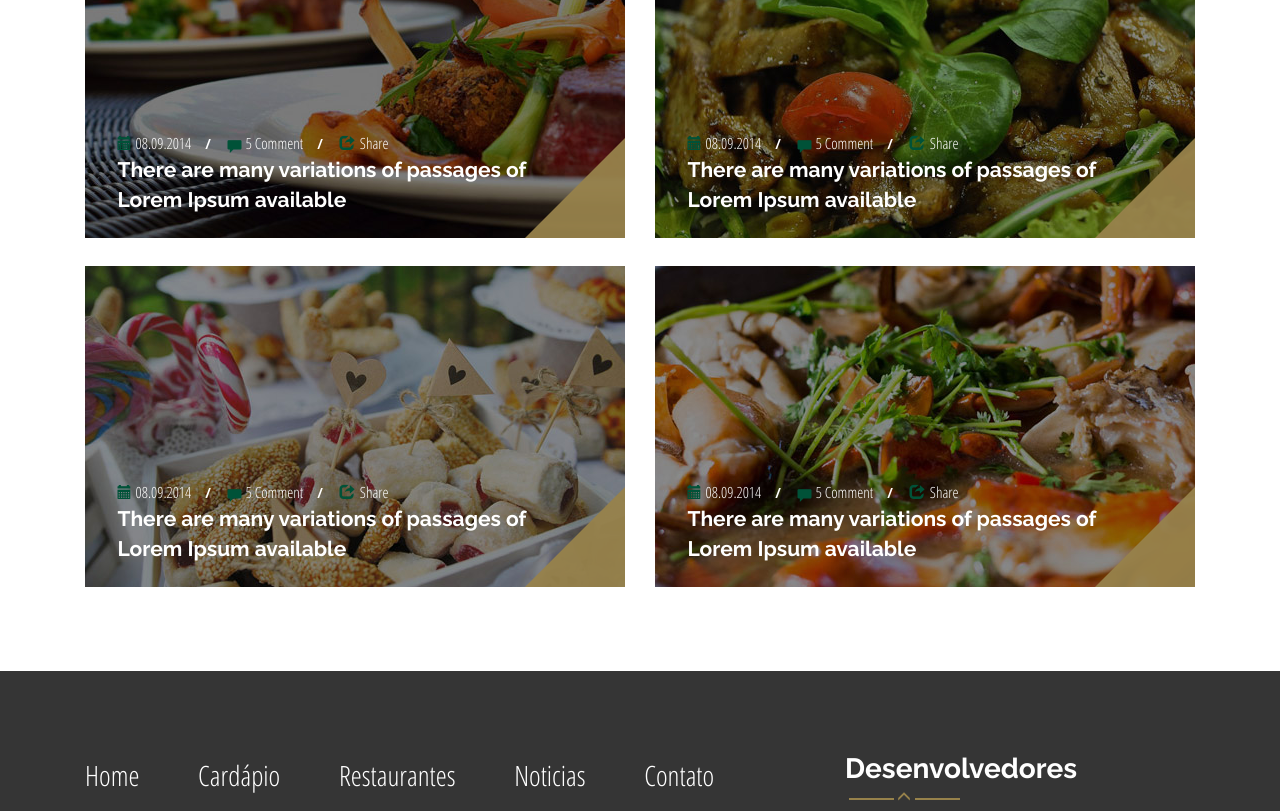
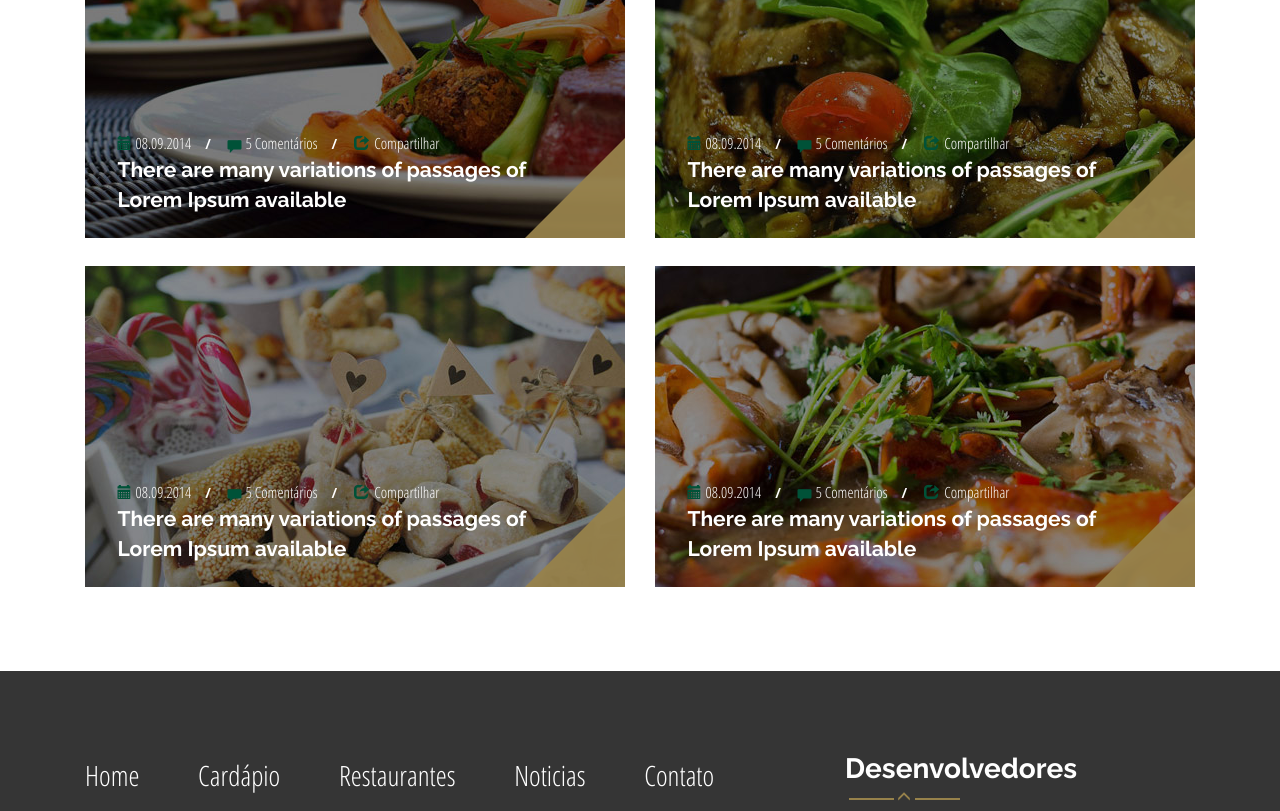
Before and after one commit to emanuelibiapino/las-vegans, a plain HTML site: page index.html in a window 1280 px wide. Shown: the part 2540-3351 px from the top of the page. Drawn offline with Linux system fonts and the light colour scheme.

Commit message:
mais atualizações

```diff
--- a/index.html
+++ b/index.html
@@ -59,7 +59,7 @@ Smartphone Compatible web template, free webdesigns for Nokia, Samsung, LG, Sony
 						<li><a class="active" href="index.html">Home</a></li>
 						<li><a  href="menu.html">Cardápio</a></li>
 						<li><a  href="blog.html">Restaurantes</a></li>
-						<li><a  href="events.html">Events</a></li>
+						<li><a  href="events.html">Noticias</a></li>
 						<li><a  href="contact.html">Contato</a></li>
 					</ul>
 				</div>
@@ -214,8 +214,8 @@ Smartphone Compatible web template, free webdesigns for Nokia, Samsung, LG, Sony
 								<div class=" news-bottom2">
 									<ul class="grid-news">
 										<li><span><i class="glyphicon glyphicon-calendar"> </i>08.09.2014</span><b>/</b></li>
-										<li><span><i class="glyphicon glyphicon-comment"> </i>5 Comment</span><b>/</b></li>
-										<li><span><i class="glyphicon glyphicon-share"> </i>Share</span></li>
+										<li><span><i class="glyphicon glyphicon-comment"> </i>5 Comentários</span><b>/</b></li>
+										<li><span><i class="glyphicon glyphicon-share"> </i>Compartilhar</span></li>
 									</ul>
 									<p>There are many variations of passages of Lorem Ipsum available</p>
 								</div>
@@ -229,8 +229,8 @@ Smartphone Compatible web template, free webdesigns for Nokia, Samsung, LG, Sony
 								<div class=" news-bottom2">
 									<ul class="grid-news">
 											<li><span><i class="glyphicon glyphicon-calendar"> </i>08.09.2014</span><b>/</b></li>
-											<li><span><i class="glyphicon glyphicon-comment"> </i>5 Comment</span><b>/</b></li>
-											<li><span><i class="glyphicon glyphicon-share"> </i>Share</span></li>
+											<li><span><i class="glyphicon glyphicon-comment"> </i>5 Comentários</span><b>/</b></li>
+											<li><span><i class="glyphicon glyphicon-share"> </i>Compartilhar</span></li>
 										</ul>
 									<p>There are many variations of passages of Lorem Ipsum available</p>
 								</div>
@@ -247,8 +247,8 @@ Smartphone Compatible web template, free webdesigns for Nokia, Samsung, LG, Sony
 								<div class=" news-bottom2">
 									<ul class="grid-news">
 											<li><span><i class="glyphicon glyphicon-calendar"> </i>08.09.2014</span><b>/</b></li>
-											<li><span><i class="glyphicon glyphicon-comment"> </i>5 Comment</span><b>/</b></li>
-											<li><span><i class="glyphicon glyphicon-share"> </i>Share</span></li>
+											<li><span><i class="glyphicon glyphicon-comment"> </i>5 Comentários</span><b>/</b></li>
+											<li><span><i class="glyphicon glyphicon-share"> </i>Compartilhar</span></li>
 										</ul>
 									<p>There are many variations of passages of Lorem Ipsum available</p>
 								</div>
@@ -262,8 +262,8 @@ Smartphone Compatible web template, free webdesigns for Nokia, Samsung, LG, Sony
 								<div class=" news-bottom2">
 									<ul class="grid-news">
 											<li><span><i class="glyphicon glyphicon-calendar"> </i>08.09.2014</span><b>/</b></li>
-											<li><span><i class="glyphicon glyphicon-comment"> </i>5 Comment</span><b>/</b></li>
-											<li><span><i class="glyphicon glyphicon-share"> </i>Share</span></li>
+											<li><span><i class="glyphicon glyphicon-comment"> </i>5 Comentários</span><b>/</b></li>
+											<li><span><i class="glyphicon glyphicon-share"> </i>Compartilhar</span></li>
 										</ul>
 									<p>There are many variations of passages of Lorem Ipsum available</p>
 								</div>
```
Also changed, not shown: menu.html (+2 -2 lines), single.html (+4 -4 lines).
